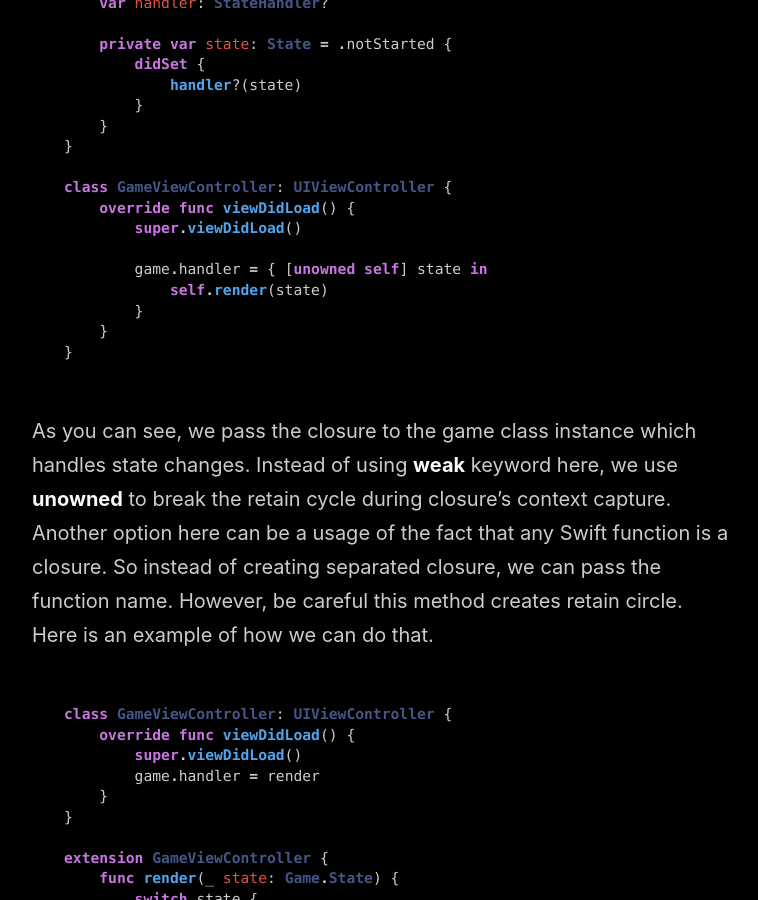
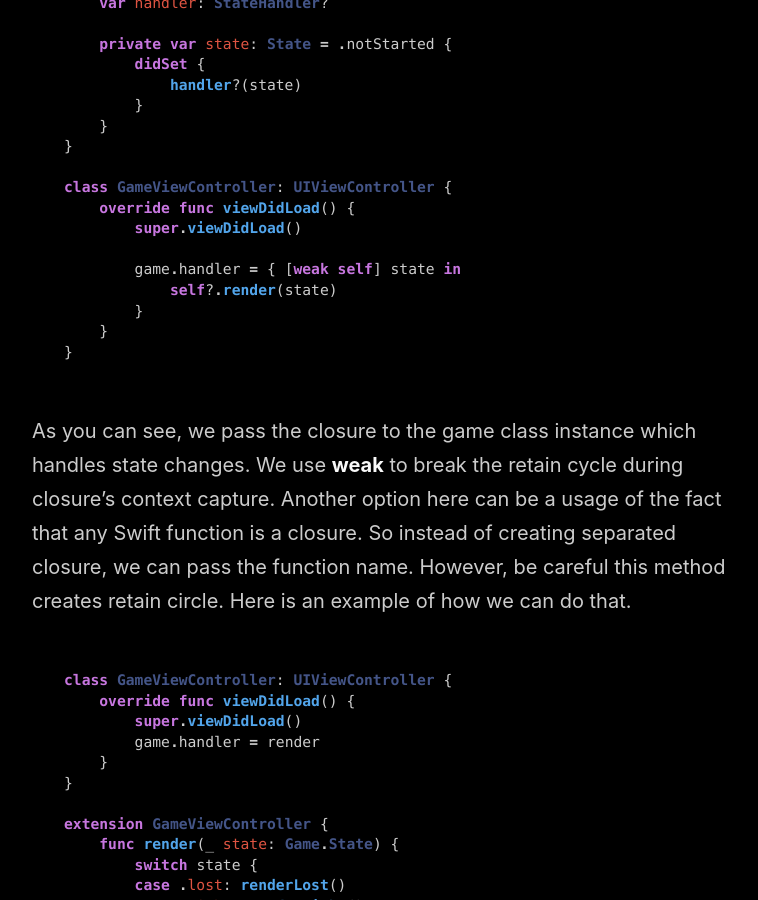
Before and after one commit to mecid/mecid.github.io, a Jekyll site: the page built from _posts/2019-05-29-the-power-of-delegate-design-pattern.md, in a window 1280 px wide and 900 px high, scrolled down 3534 px. Shown: the whole window, without its empty margins (258-1016 px from the left). Built offline with Jekyll 4.4.1, drawn with Linux system fonts in a browser that asks for light colours.

Commit message:
Update 2019-05-29-the-power-of-delegate-design-pattern.md

````diff
--- a/_posts/2019-05-29-the-power-of-delegate-design-pattern.md
+++ b/_posts/2019-05-29-the-power-of-delegate-design-pattern.md
@@ -114,14 +114,14 @@ class GameViewController: UIViewController {
     override func viewDidLoad() {
         super.viewDidLoad()
 
-        game.handler = { [unowned self] state in
-            self.render(state)
+        game.handler = { [weak self] state in
+            self?.render(state)
         }
     }
 }
 ```
 
-As you can see, we pass the closure to the game class instance which handles state changes. Instead of using **weak** keyword here, we use **unowned** to break the retain cycle during closure's context capture. Another option here can be a usage of the fact that any Swift function is a closure. So instead of creating separated closure, we can pass the function name. However, be careful this method creates retain circle. Here is an example of how we can do that.
+As you can see, we pass the closure to the game class instance which handles state changes. We use **weak** to break the retain cycle during closure's context capture. Another option here can be a usage of the fact that any Swift function is a closure. So instead of creating separated closure, we can pass the function name. However, be careful this method creates retain circle. Here is an example of how we can do that.
 
 ```swift
 class GameViewController: UIViewController {
````
